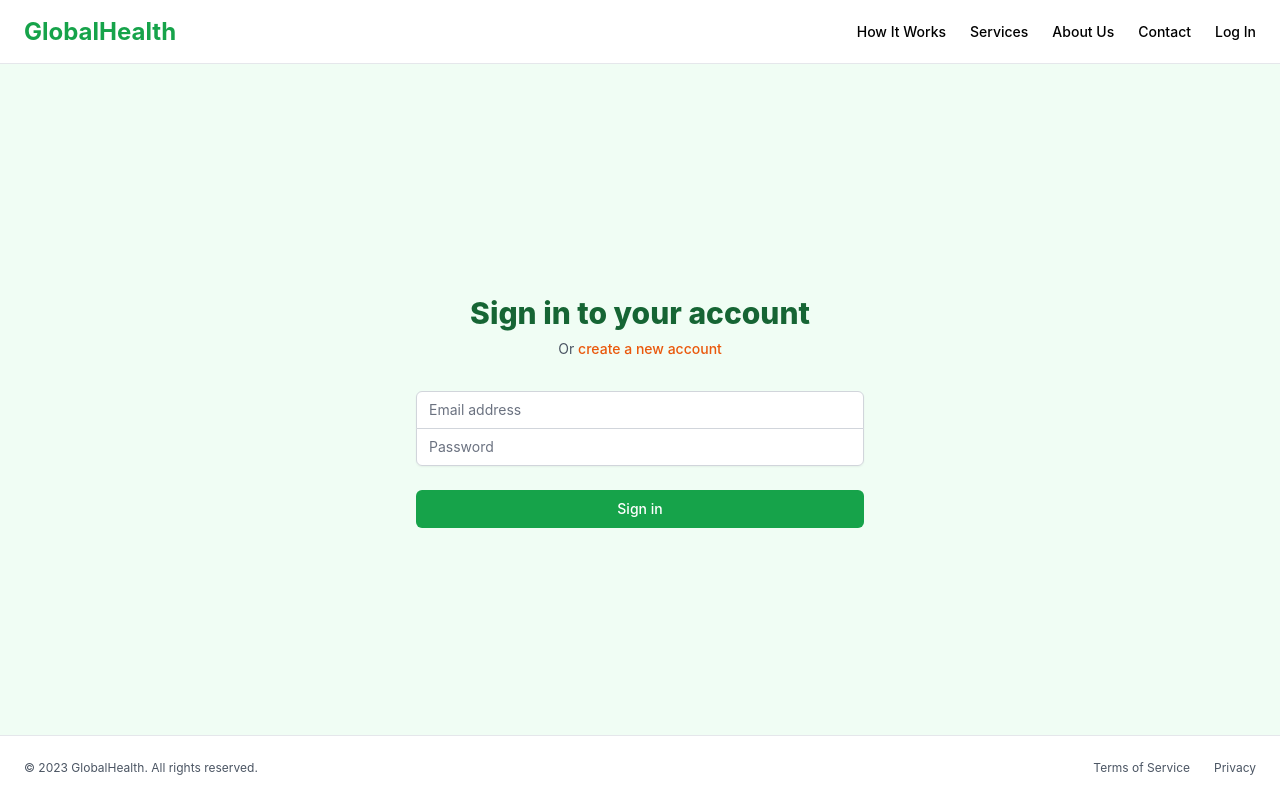
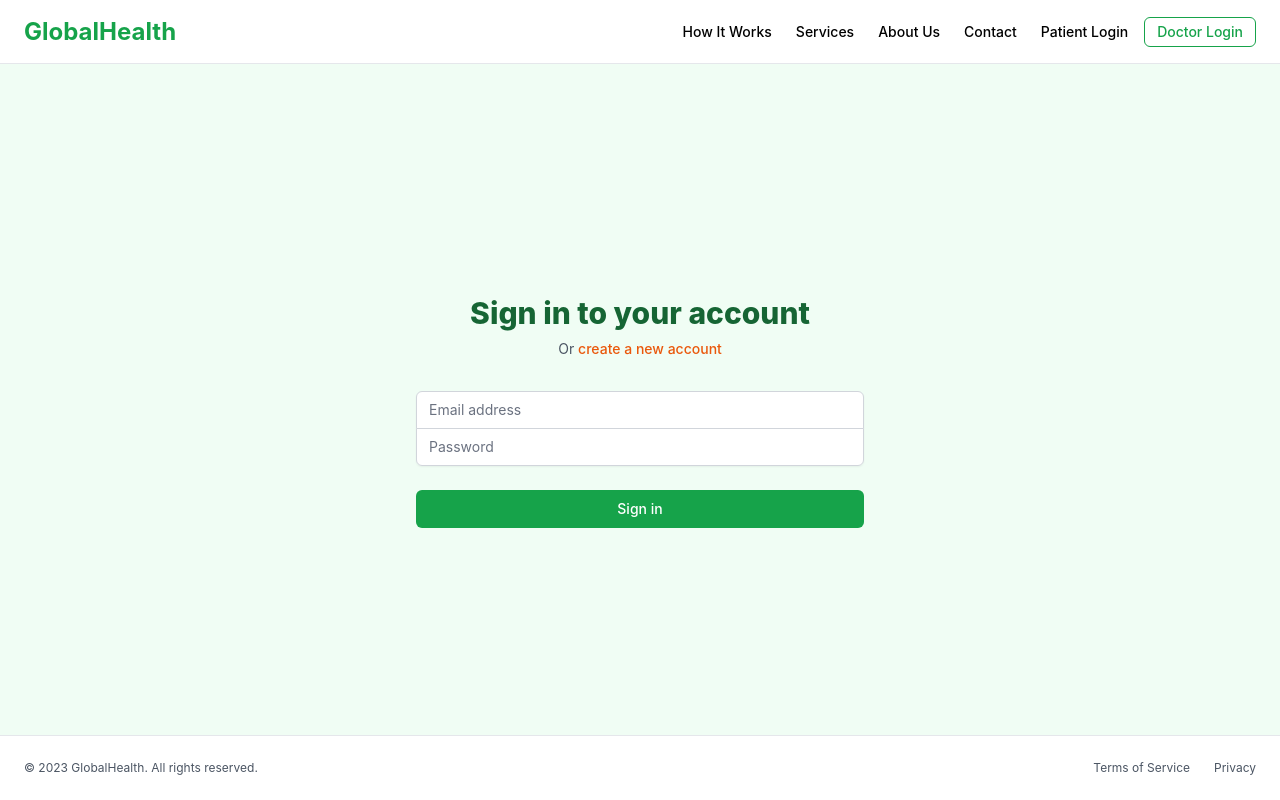
Before and after one commit to raghavahuja2801/IndiaDoc, a React (Create React App) app in the folder react-client/: page /auth in a window 1280 px wide. Built offline with nearby package versions, Linux system fonts and the light colour scheme; no server answers.

Commit message:
Rather than statically setting role with a use state , I changed it such that during login our doctors and patients have a role associated with them within the firestore data base as a field now the role can be accessed through UserProfile + I also added a doctor log in section to the nav bar

```diff
--- a/react-client/src/components/DoctorAuth.js
+++ b/react-client/src/components/DoctorAuth.js
@@ -50,6 +50,8 @@ export default function DoctorAuth() {
         await setDoc(doc(db, "doctor_data", user.uid), {
           name,
           email,
+          type: "doctor",
+          status: "pending",
                 });
         navigate("/doctor-onboard"); // Navigate to dashboard on successful signup
               }catch(err){
--- a/react-client/src/components/PatientAuth.js
+++ b/react-client/src/components/PatientAuth.js
@@ -42,6 +42,7 @@ export default function PatientAuth() {
         await setDoc(doc(db, "user_data", user.uid), {
           name,
           email,
+          type: "patient",
                 });
         navigate("/dashboard"); // Navigate to dashboard on successful signup
               }catch(err){
--- a/react-client/src/components/PatientNavbar.js
+++ b/react-client/src/components/PatientNavbar.js
@@ -3,9 +3,11 @@ import { Link, useNavigate } from "react-router-dom";
 import { useAuth } from "../context/AuthContext";
 
 export default function Navbar() {
-  const { currentUser, logout } = useAuth(); // Access Auth Context functions and state
+  // Get authentication context and navigation function
+  const { currentUser, logout } = useAuth();
   const navigate = useNavigate();
 
+  // Handler for logout functionality
   const handleLogout = () => {
     logout();
     navigate("/");
@@ -13,7 +15,7 @@ export default function Navbar() {
 
   return (
     <header className="px-4 lg:px-6 h-16 flex items-center border-b border-gray-200">
-  {/* Logo */}
+      {/* Logo Section */}
       <Link to="/" className="flex items-center justify-center">
         <span className="text-2xl font-bold text-green-600">GlobalHealth</span>
       </Link>
@@ -21,7 +23,7 @@ export default function Navbar() {
       {/* Navigation Links */}
       <nav className="ml-auto flex items-center space-x-6">
         {!currentUser ? (
-      // Links shown when logged out
+          // Links shown when user is logged out
           <>
             <Link
               to="/how-it-works"
@@ -49,7 +51,7 @@ export default function Navbar() {
             </Link>
           </>
         ) : (
-      // Links shown when logged in
+          // Links shown when user is logged in
           <>
             <Link
               to="/messages"
@@ -73,9 +75,10 @@ export default function Navbar() {
         )}
       </nav>
 
-  {/* Conditional Login/Logout */}
+      {/* Authentication Section */}
       <div className="flex items-center space-x-4 ml-6">
         {currentUser ? (
+          // Show user info and logout button when logged in
           <>
             <span className="text-sm font-medium text-gray-600">
               Welcome, {currentUser?.displayName}!
@@ -88,12 +91,22 @@ export default function Navbar() {
             </button>
           </>
         ) : (
+          // Show login options when logged out
+          <div className="flex items-center space-x-4">
             <Link
               to="/auth"
               className="text-sm font-medium hover:text-orange-500 transition-colors"
             >
-        Log In
+              Patient Login
             </Link>
+            {/* New Doctor Login Button */}
+            <Link
+              to="/doctor-auth"
+              className="text-sm font-medium text-green-600 hover:text-green-700 transition-colors border border-green-600 rounded-md px-3 py-1"
+            >
+              Doctor Login
+            </Link>
+          </div>
         )}
       </div>
     </header>
--- a/react-client/src/components/messages-page.js
+++ b/react-client/src/components/messages-page.js
@@ -3,6 +3,8 @@ import React, { useState } from 'react';
 import { useAuth } from '../context/AuthContext';
 import { db } from '../firebase';
 import { collection, getDocs } from 'firebase/firestore';
+
+//Component imports
 import ConversationsList from './chatlist';
 import ChatWindow from './chat';
 import PatientNavbar from './PatientNavbar';
@@ -14,10 +16,10 @@ const MessagesPage = () => {
   const [selectedRecipient, setSelectedRecipient] = useState(null);
   const [showNewChat, setShowNewChat] = useState(false);
   const [availableDoctors, setAvailableDoctors] = useState([]);
-  const { role } = useAuth();
+  const { userProfile } = useAuth();
 
   // Determine which navbar to show based on user type
-  const isDoctor = role === 'doctor';
+  const isDoctor = userProfile?.type === "doctor";
   const Navbar = isDoctor ? DoctorNavbar : PatientNavbar;
 
   // Fetch all available doctors
```
Also changed, not shown: 1 other file (tests, documents, lock files or other folders). Lines whose indentation alone changed are shown as unchanged.
